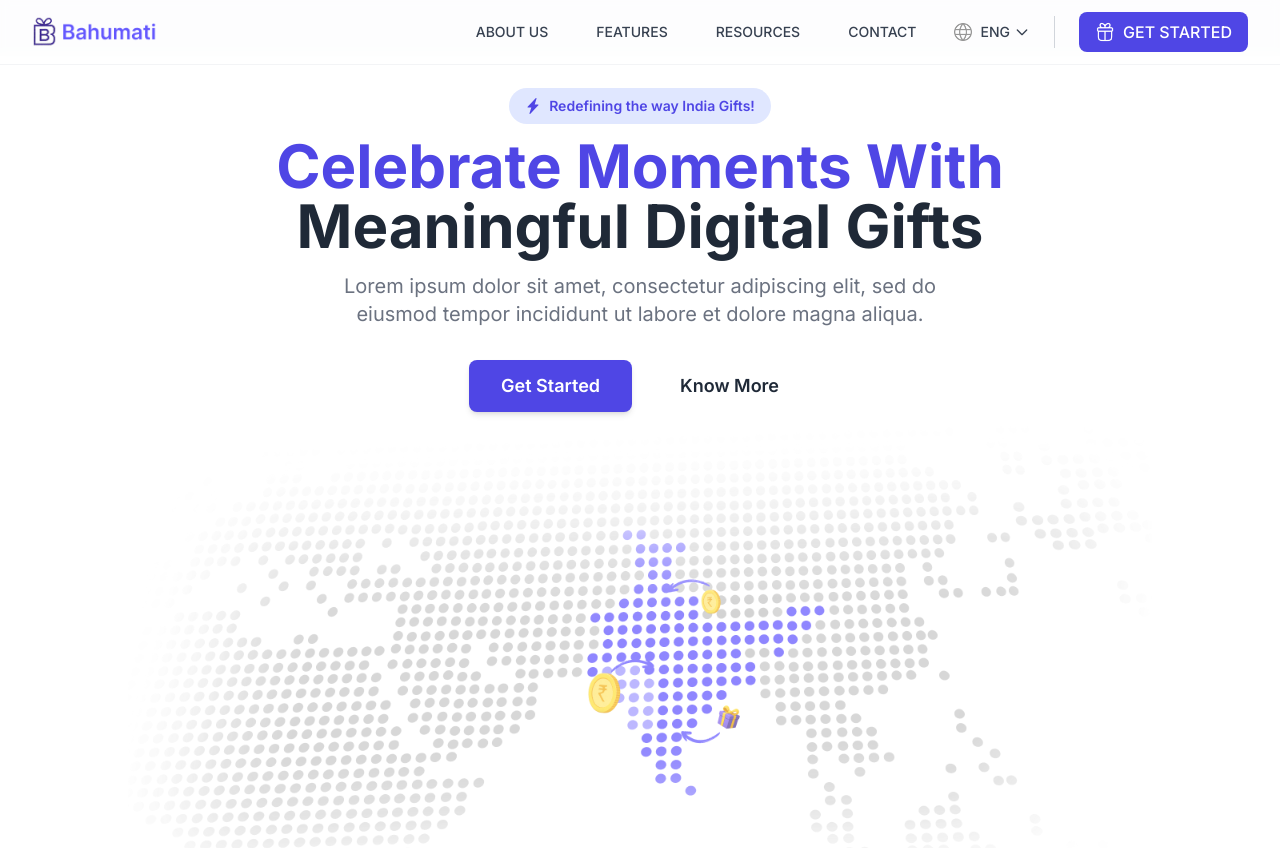
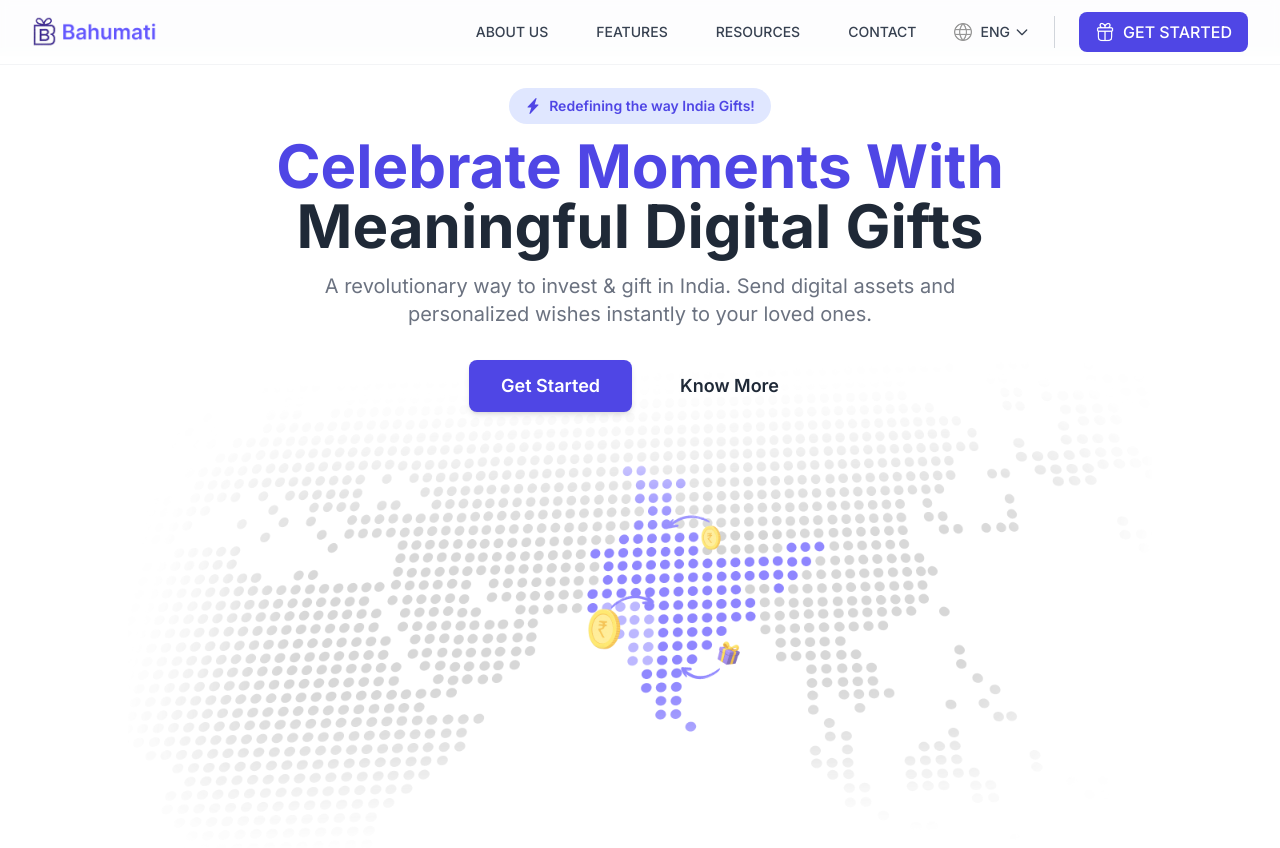
Before and after one commit to LakshmiSureshChandra/bahumati-landing-page, a Next.js app: page / in a window 1280 px wide. Shown: the top 848 px of the page. Built offline with nearby package versions, Linux system fonts and the light colour scheme.

Commit message:
hero section

```diff
--- a/components/Hero.tsx
+++ b/components/Hero.tsx
@@ -1,8 +1,8 @@
 export default function Hero() {
   return (
-    <section className="relative min-h-screen top-14 flex flex-col items-center justify-center bg-white overflow-hidden">
+         <section className="relative top-14 flex flex-col items-center justify-center bg-white overflow-hidden">
        {/* Top Pill Button */}
-      <div className="absolute top-8">
+       <div className="absolute top-8 md:top-8">
          <div className="bg-indigo-100 text-indigo-600 px-4 py-2 rounded-full text-sm font-semibold flex items-center gap-2">
            <svg xmlns="http://www.w3.org/2000/svg" width="16" height="16" fill="currentColor" className="bi bi-lightning-charge-fill" viewBox="0 0 16 16">
              <path d="M11.251.068a.5.5 0 0 1 .227.58L9.677 6.5H13a.5.5 0 0 1 .364.843l-8 8.5a.5.5 0 0 1-.842-.49L6.323 9.5H3a.5.5 0 0 1-.364-.843l8-8.5a.5.5 0 0 1 .615-.09z"/>
@@ -12,7 +12,7 @@ export default function Hero() {
        </div>
 
        {/* Main Content */}
-      <div className="relative z-10 max-w-4xl mx-auto px-4 sm:px-6 lg:px-8 text-center mt-20">
+       <div className="relative z-10 max-w-4xl mx-auto px-4 sm:px-6 lg:px-8 text-center mt-20 md:mt-20">
         <h1 className="text-4xl md:text-6xl font-bold text-indigo-600 mb-4 leading-tight">
           Celebrate Moments With
           <br />
@@ -20,8 +20,7 @@ export default function Hero() {
         </h1>
 
         <p className="text-lg md:text-xl text-gray-500 mb-8 max-w-2xl mx-auto">
-          Lorem ipsum dolor sit amet, consectetur adipiscing elit, sed do eiusmod
-          tempor incididunt ut labore et dolore magna aliqua.
+          A revolutionary way to invest & gift in India. Send digital assets and personalized wishes instantly to your loved ones.
         </p>
 
         <div className="flex items-center justify-center gap-4">
@@ -35,7 +34,7 @@ export default function Hero() {
       </div>
 
       {/* Bottom Map Image */}
-      <div className="relative w-full max-w-5xl">
+      <div className="relative w-full max-w-5xl -mt-8 md:-mt-12 lg:-mt-16">
         <img
           src="hero.png"
           alt="Dotted map of India with gift and coin icons"
```
Lines whose indentation alone changed are shown as unchanged.
